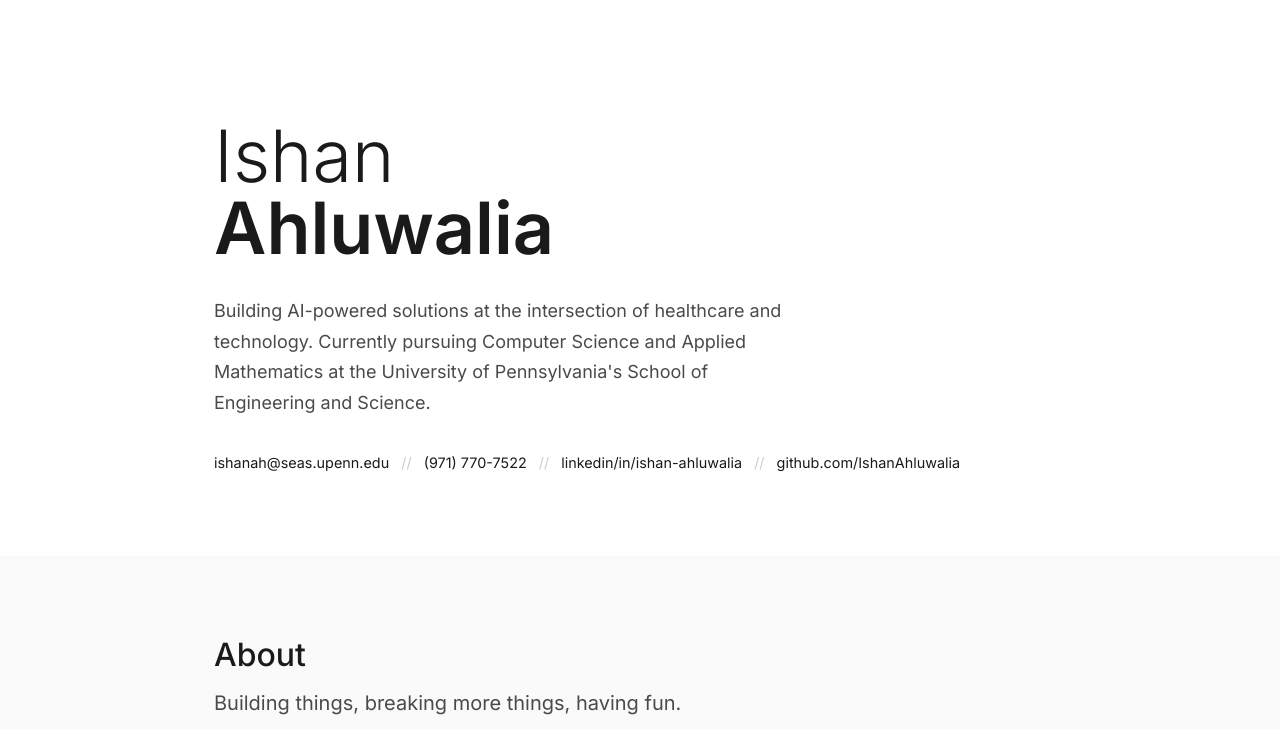
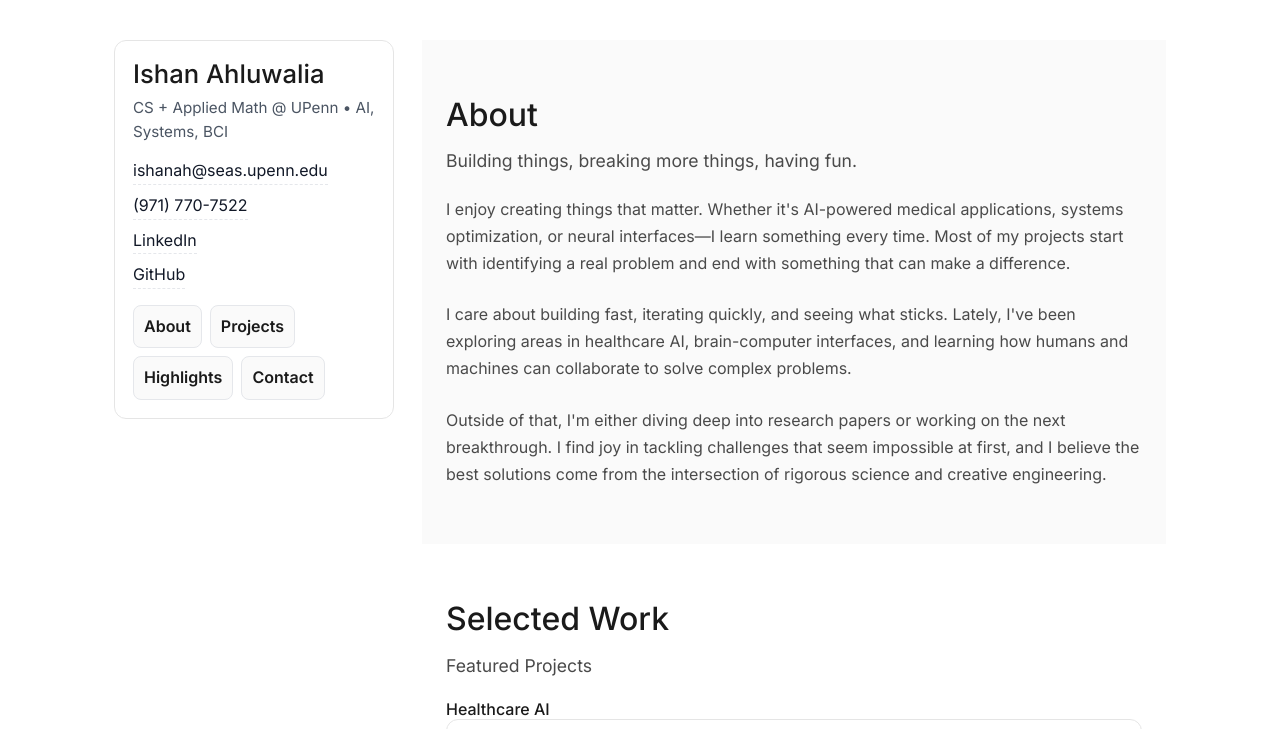
Before and after one commit to IshanAhluwalia/Portfolio, a plain HTML site: page index.html in a window 1280 px wide. Shown: the top 729 px of the page. Drawn offline with Linux system fonts and the light colour scheme.

Commit message:
Layout overhaul: add sticky sidebar + main column; anchor nav; compact spacing; hide hero

```diff
--- a/index.html
+++ b/index.html
@@ -9,30 +9,29 @@
     <link href="https://fonts.googleapis.com/css2?family=Inter:wght@300;400;500;600;700&display=swap" rel="stylesheet">
 </head>
 <body>
-    <!-- Hero Section -->
-    <section class="hero">
-        <div class="container">
-            <h1 class="hero-name">
-                <span class="first-name">Ishan</span><br>
-                <span class="last-name">Ahluwalia</span>
-            </h1>
-            <p class="hero-description">
-                Building AI-powered solutions at the intersection of healthcare and technology. Currently pursuing Computer Science and Applied Mathematics at the University of Pennsylvania's School of Engineering and Science.
-            </p>
-            <div class="hero-contact">
-                <a href="mailto:ishanah@seas.upenn.edu">ishanah@seas.upenn.edu</a>
-                <span class="separator">//</span>
-                <a href="tel:+19717707522">(971) 770-7522</a>
-                <span class="separator">//</span>
-                <a href="https://linkedin.com/in/ishan-ahluwalia" target="_blank">linkedin/in/ishan-ahluwalia</a>
-                <span class="separator">//</span>
-                <a href="https://github.com/IshanAhluwalia" target="_blank">github.com/IshanAhluwalia</a>
+    <div class="layout">
+        <aside class="sidebar">
+            <div class="sidebar-inner">
+                <h1 class="sidebar-name">Ishan Ahluwalia</h1>
+                <p class="sidebar-tagline">CS + Applied Math @ UPenn • AI, Systems, BCI</p>
+                <div class="sidebar-links">
+                    <a href="mailto:ishanah@seas.upenn.edu">ishanah@seas.upenn.edu</a>
+                    <a href="tel:+19717707522">(971) 770-7522</a>
+                    <a href="https://linkedin.com/in/ishan-ahluwalia" target="_blank" rel="noopener">LinkedIn</a>
+                    <a href="https://github.com/IshanAhluwalia" target="_blank" rel="noopener">GitHub</a>
+                </div>
+                <nav class="sidebar-nav">
+                    <a class="nav-btn" href="#about">About</a>
+                    <a class="nav-btn" href="#projects">Projects</a>
+                    <a class="nav-btn" href="#archive">Highlights</a>
+                    <a class="nav-btn" href="#contact">Contact</a>
+                </nav>
             </div>
-        </div>
-    </section>
+        </aside>
+        <main class="main">
 
     <!-- About Section -->
-    <section class="about">
+    <section id="about" class="about">
         <div class="container">
             <h2 class="section-title">About</h2>
             <h3 class="section-subtitle">Building things, breaking more things, having fun.</h3>
@@ -51,7 +50,7 @@
     </section>
 
     <!-- Selected Work Section -->
-    <section class="selected-work">
+    <section id="projects" class="selected-work">
         <div class="container">
             <h2 class="section-title">Selected Work</h2>
             <h3 class="section-subtitle">Featured Projects</h3>
@@ -207,7 +206,7 @@
     </section>
 
     <!-- Archive Section -->
-    <section class="archive">
+    <section id="archive" class="archive">
         <div class="container">
             <h2 class="section-title">Archive</h2>
             <h3 class="section-subtitle">Highlights</h3>
@@ -289,7 +288,7 @@
     </section>
 
     <!-- Contact Section -->
-    <section class="contact">
+    <section id="contact" class="contact">
         <div class="container">
             <h2 class="section-title">Contact</h2>
             <h3 class="section-subtitle">Always happy to chat</h3>
@@ -310,6 +309,8 @@
         </div>
     </footer>
 
+        </main>
+    </div>
     <script src="script.js"></script>
-</body>
+    </body>
 </html>
--- a/styles.css
+++ b/styles.css
@@ -18,7 +18,7 @@ body {
 }
 
 .container {
-    max-width: 900px;
+    max-width: 880px;
     margin: 0 auto;
     padding: 0 24px;
 }
@@ -40,9 +40,40 @@ a:hover {
 }
 
 /* Hero Section */
-.hero {
-    padding: 120px 0 80px 0;
+.hero { display:none; }
+
+/* New two-column layout */
+.layout {
+    display: grid;
+    grid-template-columns: 280px 1fr;
+    gap: 28px;
+    max-width: 1100px;
+    margin: 40px auto;
+    padding: 0 24px;
 }
+
+.sidebar {
+    position: sticky;
+    top: 24px;
+    height: fit-content;
+}
+
+.sidebar-inner {
+    border: 1px solid #e5e5e5;
+    border-radius: 12px;
+    padding: 18px;
+    background: #fff;
+}
+
+.sidebar-name { font-size: 1.6rem; line-height:1.2; margin-bottom: 6px; }
+.sidebar-tagline { color:#4b5563; font-size: 0.95rem; margin-bottom: 14px; }
+.sidebar-links { display:flex; flex-direction:column; gap:8px; margin-bottom: 16px; }
+.sidebar-links a { color:#111827; border-bottom:1px dashed #e5e7eb; width:fit-content; }
+.sidebar-nav { display:flex; flex-wrap:wrap; gap:8px; }
+.nav-btn { padding:8px 10px; border:1px solid #e5e7eb; border-radius:8px; background:#fafafa; font-weight:600; }
+.nav-btn:hover{ background:#f3f4f6; }
+
+.main { min-width: 0; }
 
 .hero-name {
     font-size: 4.5rem;
@@ -91,9 +122,7 @@ a:hover {
 }
 
 /* Section Styles */
-section {
-    padding: 80px 0;
-}
+section { padding: 56px 0; }
 
 .section-title {
     font-size: 2rem;
@@ -102,12 +131,7 @@ section {
     color: #1a1a1a;
 }
 
-.section-subtitle {
-    font-size: 1.25rem;
-    font-weight: 400;
-    color: #4a4a4a;
-    margin-bottom: 48px;
-}
+.section-subtitle { font-size: 1.1rem; font-weight: 400; color: #4a4a4a; margin-bottom: 24px; }
 
 /* About Section */
 .about {
@@ -127,9 +151,7 @@ section {
 }
 
 /* Selected Work Section */
-.selected-work {
-    background-color: #ffffff;
-}
+.selected-work { background-color: #ffffff; }
 
 /* Grid layout for projects */
 .projects-grid {
@@ -142,7 +164,7 @@ section {
     background: #ffffff;
     border: 1px solid #e5e5e5;
     border-radius: 12px;
-    padding: 24px;
+    padding: 18px;
     transition: all 0.2s ease;
 }
 
@@ -175,11 +197,7 @@ section {
     margin-bottom: 4px;
 }
 
-.project-year {
-    font-size: 0.875rem;
-    color: #666;
-    margin-bottom: 4px;
-}
+.project-year { font-size: 0.8rem; color: #374151; background:#f3f4f6; border:1px solid #e5e7eb; padding:2px 8px; border-radius:999px; display:inline-block; }
 
 .project-award {
     font-size: 0.875rem;
@@ -329,13 +347,13 @@ section {
 
 /* Responsive Design */
 @media (max-width: 768px) {
+    .layout { grid-template-columns: 1fr; gap:16px; margin:20px auto; }
+    .sidebar { position: static; }
     .container {
         padding: 0 20px;
     }
 
-    .hero {
-        padding: 80px 0 60px 0;
-    }
+    .hero { display:none; }
 
     .hero-name {
         font-size: 3rem;
```
